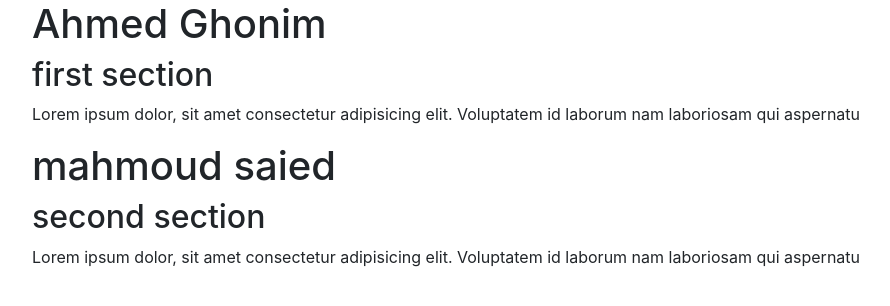
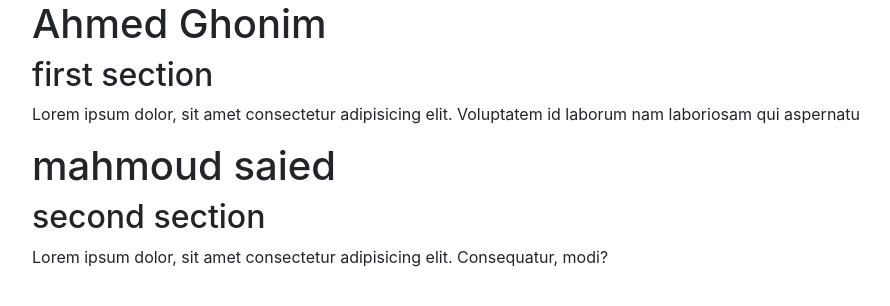
Before and after one commit to ahmedghonim/Final-Project-Rout, a plain HTML site: page index.html in a window 1280 px wide. Shown: the whole page, without its empty margins (53-943 px from the left). Drawn offline with Linux system fonts and the light colour scheme.

Commit message:
commit from command

```diff
--- a/index.html
+++ b/index.html
@@ -1,19 +1,18 @@
 <!DOCTYPE html>
 <html lang="en">
+
 <head>
     <meta charset="UTF-8" />
     <meta http-equiv="X-UA-Compatible" content="IE=edge" />
     <link rel="preconnect" href="https://fonts.gstatic.com" />
-    <link
-      href="https://fonts.googleapis.com/css2?family=Titillium+Web:ital@1&display=swap"
-      rel="stylesheet"
-    />
+    <link href="https://fonts.googleapis.com/css2?family=Titillium+Web:ital@1&display=swap" rel="stylesheet" />
     <link rel="stylesheet" href="./css/bootstrap.min.css" />
     <link rel="stylesheet" href="./css/all.min.css" />
     <link rel="stylesheet" href="./css/style.css" />
     <meta name="viewport" content="width=device-width, initial-scale=1.0" />
     <title>Document</title>
 </head>
+
 <body>
     <div class="container">
         <h1>Ahmed Ghonim </h1>
@@ -23,9 +22,10 @@
     <div class="container">
         <h1>mahmoud saied </h1>
         <h2>second section</h2>
-      <p>Lorem ipsum dolor, sit amet consectetur adipisicing elit. Voluptatem id laborum nam laboriosam qui aspernatu</p>
+        <p>Lorem ipsum dolor, sit amet consectetur adipisicing elit. Consequatur, modi?</p>
     </div>
 </body>
+
 </html>
 
 <script src="js/jquery-3.6.0.min.js"></script>
```
Lines whose indentation alone changed are shown as unchanged.
